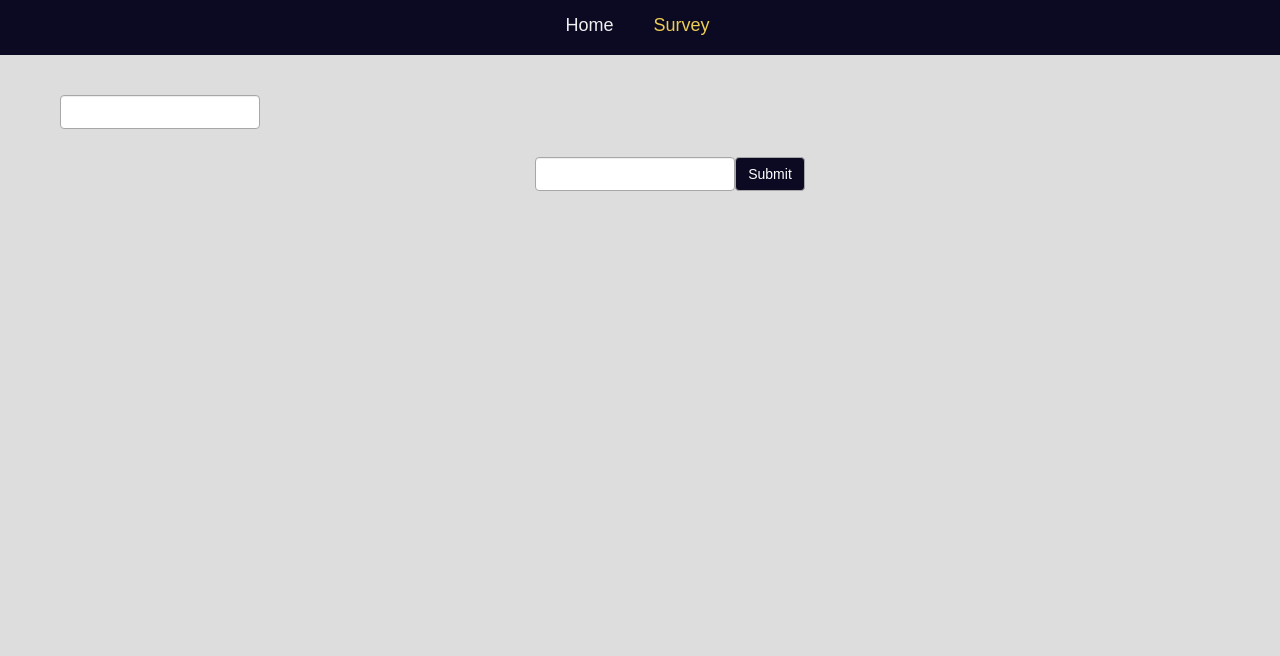
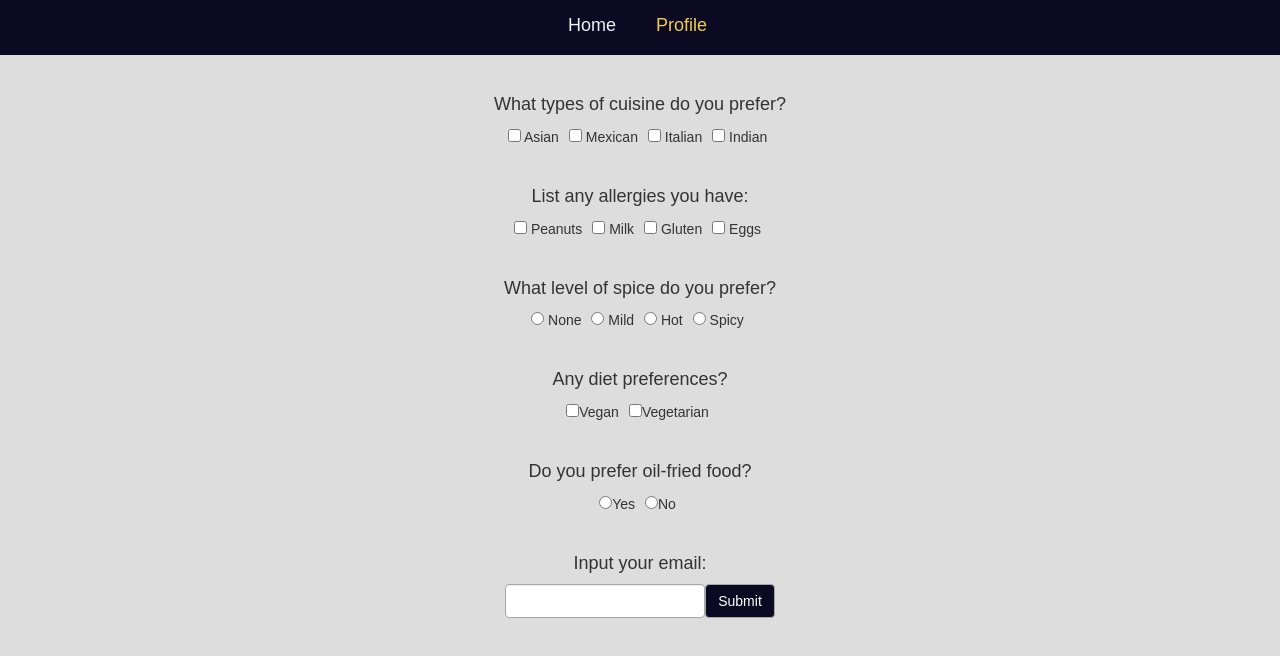
Before and after one commit to zbruennig/restaurant-recommendation, a React (Create React App) app: page /new in a window 1280 px wide. Shown: the top 656 px of the page. Built offline with nearby package versions, Linux system fonts and the light colour scheme.

Commit message:
Create survey form

```diff
--- a/src/components/Header.js
+++ b/src/components/Header.js
@@ -29,7 +29,7 @@ class Header extends Component {
                                 </li>
                                 <li className="routing-button">
                                     <NavLink to={"/new"} className="navbar-brand" style = {colorStyle} onClick =
-                                    {() => createHistory.push("/new")} activeStyle = {activeStyle} >Survey
+                                    {() => createHistory.push("/new")} activeStyle = {activeStyle} >Profile
                                     </NavLink>
                                 </li>
                             </ul>
--- a/src/components/Homepage.js
+++ b/src/components/Homepage.js
@@ -11,7 +11,7 @@ class Homepage extends Component {
 
         return(
             <div>
-                This is the home page component!
+                This is the home page component! <br />
             </div>
         );
     }
--- a/src/components/Survey.js
+++ b/src/components/Survey.js
@@ -11,7 +11,7 @@ class Survey extends Component {
     }
 
     submit(){
-
+        alert(this.state.searchText);
     }
 
     onKeyStroke(e) {
@@ -20,9 +20,7 @@ class Survey extends Component {
     }
 
     onButtonPress() {
-        // this.props.changeText(this.state.searchText);
         this.submit();
-        alert(this.state.searchText);
     }
 
     onHandleChange(event){
@@ -33,21 +31,67 @@ class Survey extends Component {
 
     render(){
         let style = {marginTop:"40px"}; //adjust this to control the blank space
-        let inputStyle = {marginLeft:"60px", width:"200px", borderColor:"#A7A7A7"};
+        let inputStyle = {align:"center", width:"200px", borderColor:"#A7A7A7"};
 
         return(
             <div id="search" style={style}>
 
-                <form>
-                    <input id="q1" type="text" name="q1" className="form-control" style={inputStyle} /><br/>
-                </form>
+                <div className="navbar-form">
+                    <form>
 
-
-
-                <div className="navbar-form">
-                    <input type="text" value={this.state.searchText} onChange={(event) => this.onHandleChange(event)} onKeyPress={(e) => this.onKeyStroke(e)}
-                           className="form-control" name="search" style={inputStyle} placeholder={this.props.placeholder}/>
-                    <button className="btn btn-primary" onClick={() => this.onButtonPress()} style={{backgroundColor:"#0c0a22",borderColor:"#A7A7A7"}} type="button">Submit</button>
+                        <div>
+                            <h4>What types of cuisine do you prefer?</h4>
+                            <ul className="list-inline">
+                                <li><input type="checkbox" name="cuisine" value="Asian"/> Asian<br/></li>
+                                <li><input type="checkbox" name="cuisine" value="Mexican"/> Mexican<br/></li>
+                                <li><input type="checkbox" name="cuisine" value="Italian"/> Italian<br/></li>
+                                <li><input type="checkbox" name="cuisine" value="Indian"/> Indian<br/></li>
+                            </ul>
+                            <br/>
+                        </div>
+                        <div>
+                            <h4>List any allergies you have:</h4>
+                            <ul className="list-inline">
+                                <li><input type="checkbox" name="allergies" value="Peanuts"/> Peanuts<br/></li>
+                                <li><input type="checkbox" name="allergies" value="Milk"/> Milk<br/></li>
+                                <li><input type="checkbox" name="allergies" value="Gluten"/> Gluten<br/></li>
+                                <li><input type="checkbox" name="allergies" value="Eggs"/> Eggs<br/></li>
+                            </ul>
+                            <br/>
+                        </div>
+                        <div>
+                            <h4>What level of spice do you prefer?</h4>
+                            <ul className="list-inline">
+                                <li><input type="radio" name="spice" value="None"/> None<br/></li>
+                                <li><input type="radio" name="spice" value="Mild"/> Mild<br/></li>
+                                <li><input type="radio" name="spice" value="Hot"/> Hot<br/></li>
+                                <li><input type="radio" name="spice" value="Spicy"/> Spicy<br/></li>
+                            </ul>
+                            <br/>
+                        </div>
+                        <div>
+                            <h4>Any diet preferences?</h4>
+                            <ul className="list-inline">
+                                <li><input type="checkbox" name="diet" value="Vegan"/>Vegan</li>
+                                <li><input type="checkbox" name="diet" value="Vegetarian"/>Vegetarian</li>
+                            </ul>
+                            <br/>
+                        </div>
+                        <div>
+                            <h4>Do you prefer oil-fried food?</h4>
+                            <ul className="list-inline">
+                                <li><input type="radio" name="oil" value="Yes"/>Yes</li>
+                                <li><input type="radio" name="oil" value="No"/>No</li>
+                            </ul>
+                            <br/>
+                        </div>
+                        <div>
+                            <h4>Input your email:</h4>
+                            <input type="text" value={this.state.searchText} onChange={(event) => this.onHandleChange(event)} onKeyPress={(e) => this.onKeyStroke(e)}
+                                   className="form-control" name="email" style={inputStyle} placeholder={this.props.placeholder}/>
+                            <button className="btn btn-primary" onClick={() => this.onButtonPress()} style={{backgroundColor:"#0c0a22",borderColor:"#A7A7A7"}} type="button">Submit</button>
+                        </div>
+                    </form>
                 </div>
             </div>
         );
```
